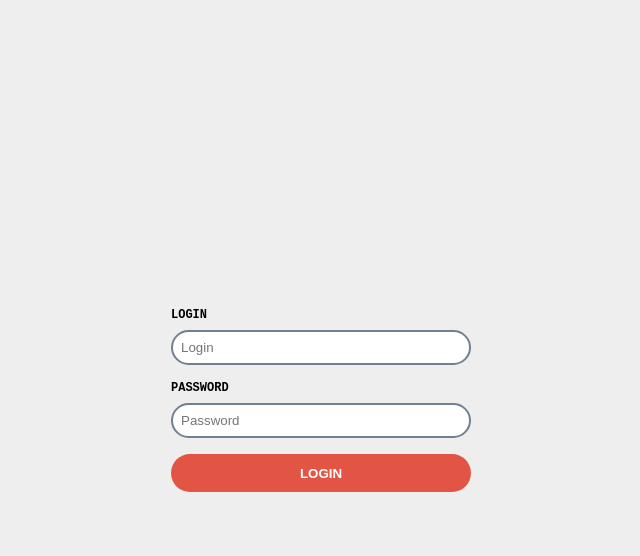
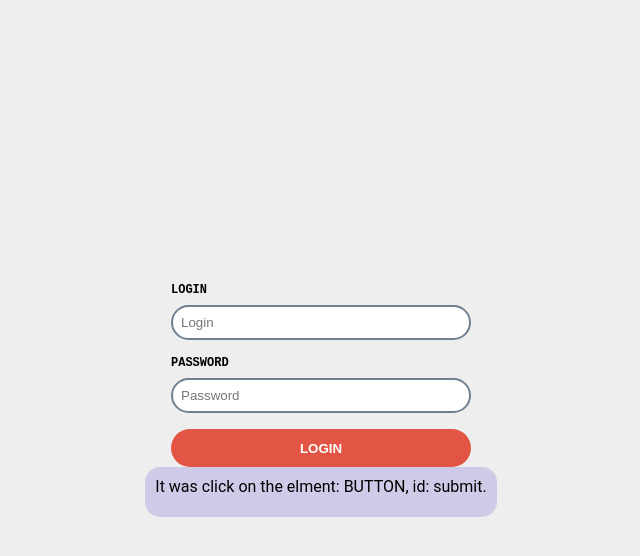
Before and after one commit to mate-academy/js_promise_function_DOM, a website built with Parcel: page src/index.html in a window 1280 px wide. Both pictures are taken after a click on the button "LOGIN". Shown: the whole page, without its empty margins (319-959 px from the left). Built offline with nearby package versions, Linux system fonts and the light colour scheme.

Commit message:
task is completed

```diff
--- a/package.json
+++ b/package.json
@@ -21,7 +21,7 @@
     "@linthtml/linthtml": "^0.3.2",
     "@mate-academy/eslint-config": "*",
     "@mate-academy/linthtml-config": "0.0.1",
-    "@mate-academy/scripts": "^0.7.12",
+    "@mate-academy/scripts": "^0.9.2",
     "@mate-academy/stylelint-config": "0.0.9",
     "colors": "^1.3.3",
     "cypress": "^5.6.0",
--- a/src/scripts/main.js
+++ b/src/scripts/main.js
@@ -2,10 +2,23 @@
 
 function waitFor(element, eventName) {
 // write your code here
+  return new Promise(resolve => {
+    element.addEventListener(eventName, () => {
+      resolve(`It was ${eventName} on the elment:
+      ${element.nodeName}, id: ${element.id}.`
+      );
+    });
+  });
 }
 
 const printMessage = (message) => {
 // write your code here
+  const newMessage = document.createElement('div');
+
+  newMessage.className = 'message';
+  newMessage.textContent = message;
+
+  document.body.append(newMessage);
 };
 
 module.exports = {
--- a/src/styles/main.scss
+++ b/src/styles/main.scss
@@ -4,6 +4,7 @@ body {
   margin: 0;
 
   display: flex;
+  flex-direction: column;
   align-items: center;
   justify-content: center;
 
```
